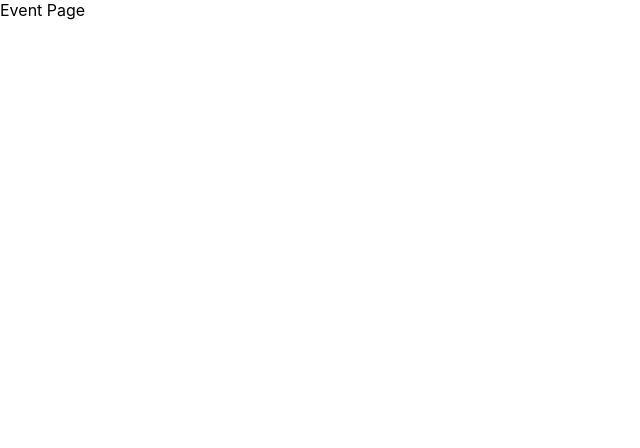
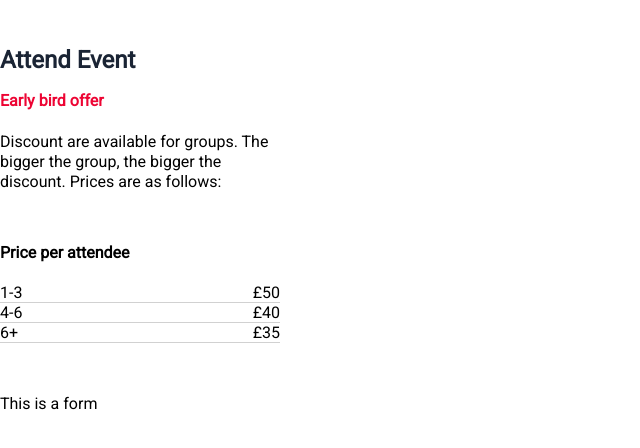
Before and after one commit to puyanwei/event-shop, a React (Create React App) app: page / in a window 1280 px wide. Shown: the top 448 px of the page, without its empty margins (0-640 px from the left). Built offline with nearby package versions, Linux system fonts and the light colour scheme.

Commit message:
Added info content with basic scss, file structure tidying

```diff
--- a/public/index.html
+++ b/public/index.html
@@ -3,6 +3,11 @@
   <head>
     <meta charset="utf-8" />
     <link rel="icon" href="%PUBLIC_URL%/favicon.ico" />
+    <link
+      href="http://fonts.googleapis.com/css?family=Roboto"
+      rel="stylesheet"
+      type="text/css"
+    />
     <meta name="viewport" content="width=device-width, initial-scale=1" />
     <meta name="theme-color" content="#000000" />
     <meta
--- a/src/App.scss
+++ b/src/App.scss
@@ -2,8 +2,19 @@ $mobile: 600px;
 
 @media (max-width: $mobile) {
   .App {
-    text-align: center;
+    text-align: left;
     display: flex;
     justify-content: center;
   }
 }
+
+.rectangle {
+  width: 280px;
+  height: 1px;
+  background: #d1d1d1;
+}
+
+.flex-space-inbetween {
+  display: flex;
+  justify-content: space-between;
+}
--- a/src/App.tsx
+++ b/src/App.tsx
@@ -1,7 +1,7 @@
 import { BrowserRouter, Redirect, Route, Switch } from "react-router-dom";
 import "./App.scss";
-import AttendEventPage from "./Pages/AttendEventPage";
-import NotFoundPage from "./Pages/NotFoundPage";
+import AttendEventPage from "./Pages/AttendEvent/AttendEventPage";
+import NotFoundPage from "./Pages/NotFoundPage/NotFoundPage";
 
 const App = () => (
   <div className="App">
--- /dev/null
+++ b/src/Components/AttendEventForm.tsx
@@ -0,0 +1,3 @@
+export const AttendEventForm = () => {
+  return <form>This is a form</form>;
+};
--- /dev/null
+++ b/src/Pages/AttendEvent/AttendEvent.scss
@@ -0,0 +1,38 @@
+.stadionFET {
+  width: 320px;
+  height: 1570px;
+  background: #ffffff;
+  main {
+    .formtitle {
+      margin-top: 50px;
+      width: 138px;
+      height: 20px;
+      color: #1a2434;
+      font-family: Roboto;
+      font-size: 24px;
+      font-weight: 700;
+      line-height: 20px;
+    }
+    .discountin {
+      width: 280px;
+      height: 130px;
+      font-size: 16px;
+      h4 {
+        color: #ed0433;
+        font-weight: 700;
+      }
+      p {
+        font-size: 16px;
+        font-weight: 300;
+        line-height: 20px;
+      }
+    }
+    .pricetable {
+      width: 280px;
+      height: 151px;
+    }
+    h4 {
+      font-weight: 700;
+    }
+  }
+}
--- /dev/null
+++ b/src/Pages/AttendEvent/AttendEventPage.tsx
@@ -0,0 +1,40 @@
+import { AttendEventForm } from "../../Components/AttendEventForm";
+import "./AttendEvent.scss";
+
+const AttendEventPage = () => {
+  return (
+    <div className="stadionFET">
+      <main>
+        <header className="formtitle">Attend Event</header>
+        <section className="discountin">
+          <h4>Early bird offer</h4>
+          <p>
+            Discount are available for groups. The bigger the group, the bigger
+            the discount. Prices are as follows:
+          </p>
+        </section>
+        <section className="pricetable">
+          <h4>Price per attendee</h4>
+          <div className="flex-space-inbetween">
+            <span>1-3</span>
+            <span>£50</span>
+          </div>
+          <div className="rectangle" />
+          <div className="flex-space-inbetween">
+            <span>4-6</span>
+            <span>£40</span>
+          </div>
+          <div className="rectangle" />
+          <div className="flex-space-inbetween">
+            <span>6+</span>
+            <span>£35</span>
+          </div>
+          <div className="rectangle" />
+        </section>
+      </main>
+      <AttendEventForm />
+    </div>
+  );
+};
+
+export default AttendEventPage;
--- a/src/Pages/AttendEventPage.tsx
+++ /dev/null
@@ -1,3 +0,0 @@
-const AttendEventPage = () => <div>Event Page</div>;
-
-export default AttendEventPage;
--- a/src/index.scss
+++ b/src/index.scss
@@ -1,8 +1,6 @@
 body {
   margin: 0;
-  font-family: -apple-system, BlinkMacSystemFont, "Segoe UI", "Roboto", "Oxygen",
-    "Ubuntu", "Cantarell", "Fira Sans", "Droid Sans", "Helvetica Neue",
-    sans-serif;
+  font-family: "Roboto", sans-serif;
   -webkit-font-smoothing: antialiased;
   -moz-osx-font-smoothing: grayscale;
 }
```
Also changed, not shown: src/Pages/NotFoundPage/NotFoundPage.tsx (renamed from src/Pages/NotFoundPage.tsx).
